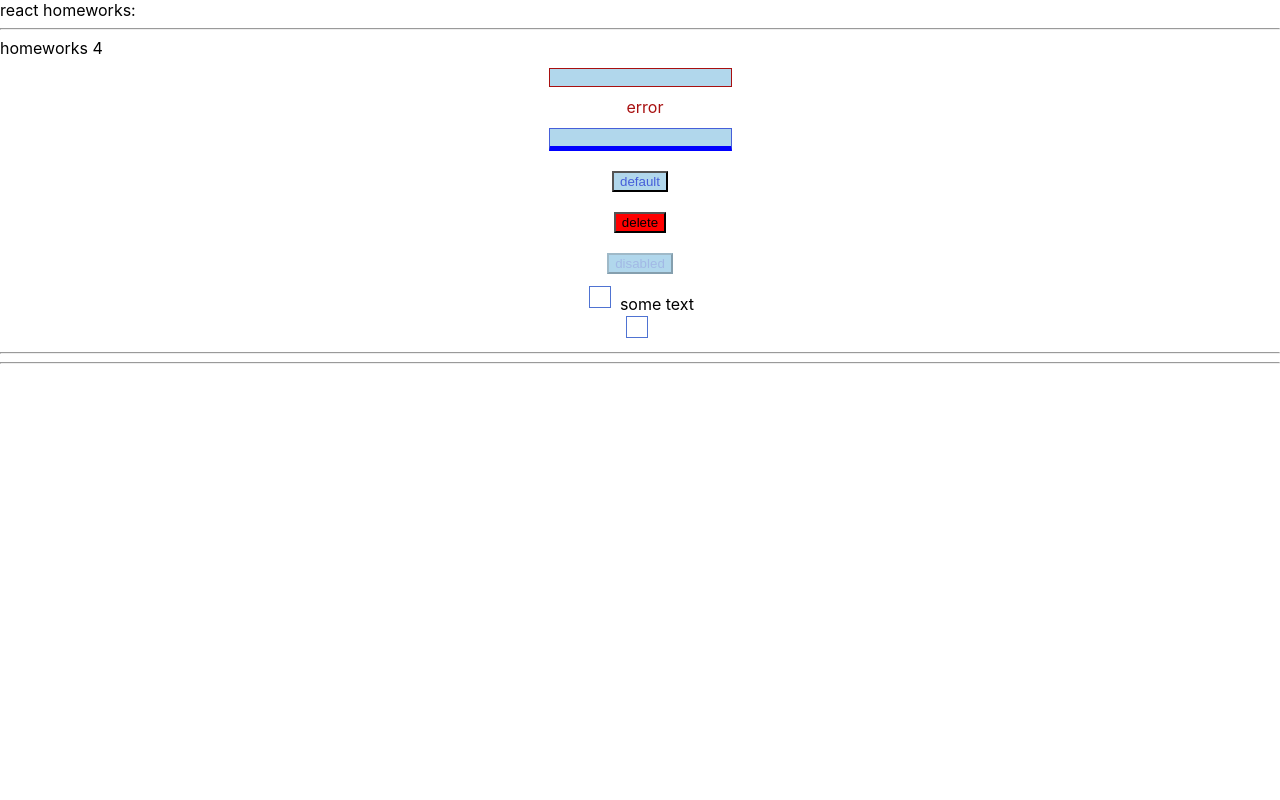
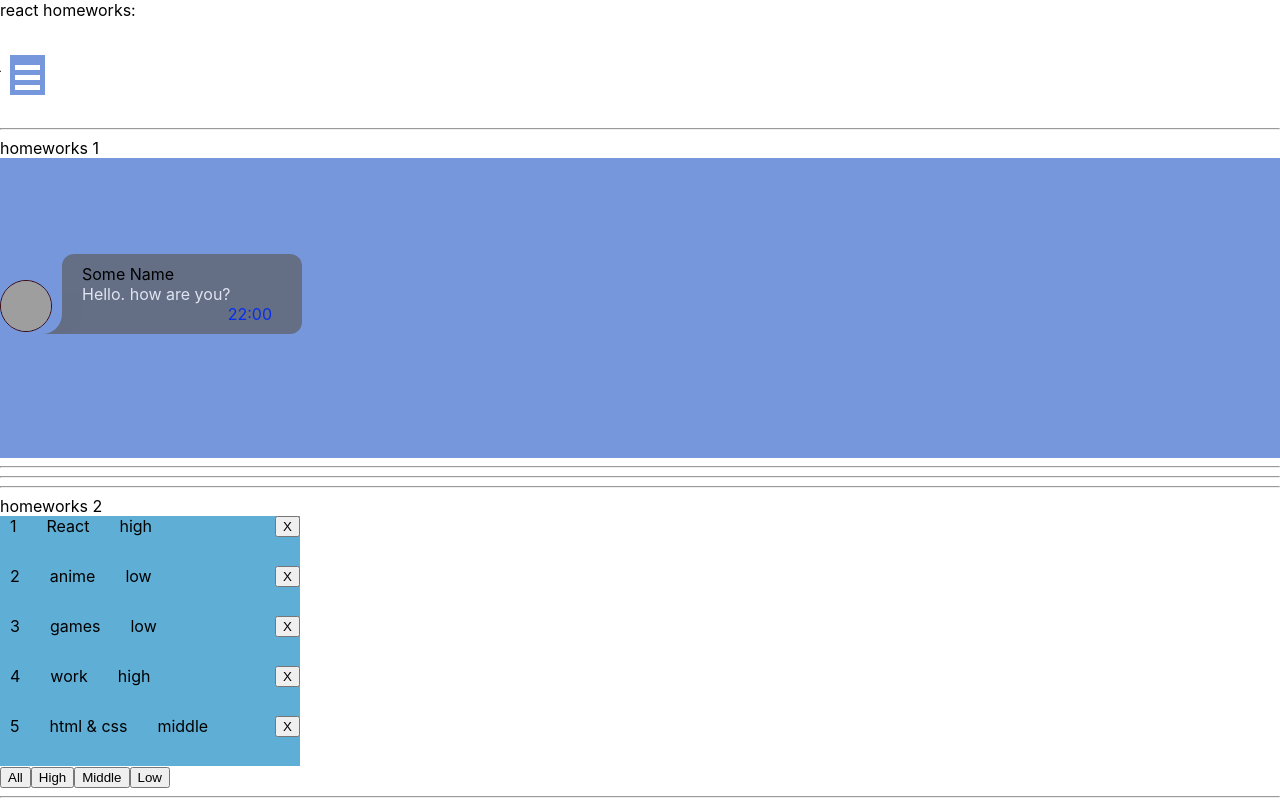
Before and after one commit to Alex-Fes/homework-by-ignat, a React (Create React App) app: page /#/pre-junior in a window 1280 px wide. Shown: the top 800 px of the page. Built offline with nearby package versions, Linux system fonts and the light colour scheme; grey boxes are pictures that could not be loaded.

Commit message:
begin HW5

```diff
--- a/src/p1-main/m1-ui/u1-app/App.tsx
+++ b/src/p1-main/m1-ui/u1-app/App.tsx
@@ -1,9 +1,6 @@
 import React from 'react'
 import s from './App.module.css'
-import HW1 from '../../../p2-homeworks/h1/HW1'
-import HW2 from "../../../p2-homeworks/h2/HW2";
-import HW3 from "../../../p2-homeworks/h3/HW3";
-import HW4 from "../../../p2-homeworks/h4/HW4";
+import HW5 from "../../../p2-homeworks/h5-rrd-v6/HW5";
 
 function App() {
     return (
@@ -12,8 +9,8 @@ function App() {
             {/*<HW1/>*/}
             {/*<HW2/>*/}
             {/*<HW3/>*/}
-            <HW4/>
-            {/*<HW5/>*/}
+            {/*<HW4/>*/}
+            <HW5/>
 
         </div>
     )
--- a/src/p2-homeworks/h4/HW4.tsx
+++ b/src/p2-homeworks/h4/HW4.tsx
@@ -45,8 +45,7 @@ function HW4() {
 
                 <SuperButton
                     red // пропсу с булевым значением не обязательно указывать true
-                    onClick={showAlert}
-                >
+                    onClick={showAlert}>
                     delete {/*// название кнопки попадёт в children*/}
                 </SuperButton>
 
--- a/src/p2-homeworks/h4/common/c3-SuperCheckbox/SuperCheckbox.module.css
+++ b/src/p2-homeworks/h4/common/c3-SuperCheckbox/SuperCheckbox.module.css
@@ -3,16 +3,18 @@
     width: 20px;
     height: 20px;
     margin-right: 10px;
-    outline: #4f73d2 solid 1px;
+    outline: #1b1d23 solid 1px;
 
 }
 .checkbox:checked{
     appearance: none;
     background-image: url('checked.png');
-    background-color: #b1d7ec;
+    background-color: #f1f3f5;
+    background-size: contain;
+
 }
 .checkbox:focus {
-    outline: #4f73d2 solid 1px;
+    outline: #1b1d23 solid 1px;
 }
 .spanClassName {
 
--- a/src/p2-homeworks/h4/common/c3-SuperCheckbox/SuperCheckbox.tsx
+++ b/src/p2-homeworks/h4/common/c3-SuperCheckbox/SuperCheckbox.tsx
@@ -21,7 +21,6 @@ const SuperCheckbox: React.FC<SuperCheckboxPropsType> = (
 ) => {
     const onChangeCallback = (e: ChangeEvent<HTMLInputElement>) => {
         onChange && onChange(e)
-
         onChangeChecked && onChangeChecked(e.currentTarget.checked)
     }
 
--- a/src/p2-homeworks/h5-rrd-v6/HW5.tsx
+++ b/src/p2-homeworks/h5-rrd-v6/HW5.tsx
@@ -1,18 +1,19 @@
 import React from 'react'
 import Header from './Header'
 import Pages from './Pages'
+import {HashRouter} from "react-router-dom";
 
 function HW5() {
     return (
         <div>
             {/*в gh-pages лучше работает HashRouter*/}
-            {/*<HashRouter>*/}
+            <HashRouter>
 
             <Header/>
 
             <Pages/>
 
-            {/*</HashRouter>*/}
+            </HashRouter>
         </div>
     )
 }
--- /dev/null
+++ b/src/p2-homeworks/h5-rrd-v6/Header.module.css
@@ -0,0 +1,110 @@
+.main {
+    padding: 20px;
+    /*display: flex;*/
+
+}
+
+.nav {
+    padding: 10px;
+    display: block;
+
+}
+
+.item a {
+    padding: 10px;
+    color: #171616;
+    text-decoration: none;
+}
+
+/*.item a.active {*/
+/*    color: gold;*/
+/*}*/
+
+.hiddenMenuTicker {
+    display: none;
+
+}
+
+.hiddenMenu {
+    display: flex;
+    position: relative;
+    overflow-x: hidden;
+    list-style: none;
+    padding: 10px;
+    margin: 0;
+    box-sizing: border-box;
+    width: auto;
+    background-color: #fff;
+    height: auto;
+    top: 0;
+    left: -320px;
+    transition: left .2s;
+    z-index: 2;
+    -webkit-transform: translateZ(0);
+    -webkit-backface-visibility: hidden;
+}
+
+.btnMenu {
+    color: #fff;
+    background-color: #7697dc;
+    padding: 5px;
+    position: absolute;
+    top: 55px;
+    left: 10px;
+    cursor: pointer;
+    transition: left .23s;
+    z-index: 3;
+    width: 25px;
+    -webkit-transform: translateZ(0);
+    -webkit-backface-visibility: hidden;
+}
+
+.btnMenu span {
+    display: block;
+    height: 5px;
+    background-color: #fff;
+    margin: 5px 0 0;
+    transition: all .1s linear .23s;
+    position: relative;
+}
+
+/*.btnMenuSpan {*/
+/*    display: block;*/
+/*    height: 5px;*/
+/*    background-color: #fff;*/
+/*    margin: 5px 0 0;*/
+/*    transition: all .1s linear .23s;*/
+/*    position: relative;*/
+/*}*/
+
+.first {
+    margin-top: 0;
+}
+
+.second {
+
+}
+
+.third {
+
+}
+
+.hiddenMenuTicker:checked ~ .btnMenu {
+    left: 300px;
+}
+
+.hiddenMenuTicker:checked ~ .hiddenMenu {
+    left: -20px;
+}
+
+/*.hiddenMenuTicker:checked ~ .btnMenuSpan first {*/
+/*    -webkit-transform: rotate(45deg);*/
+/*    top: 10px;*/
+/*}*/
+/*.hiddenMenuTicker:checked ~ .btnMenuSpan second {*/
+/*    opacity: 0;*/
+/*}*/
+/*.hiddenMenuTicker:checked ~ .btnMenuSpan third{*/
+/*    -webkit-transform: rotate(-45deg);*/
+/*    top: -10px;*/
+/*}*/
--- a/src/p2-homeworks/h5-rrd-v6/Header.tsx
+++ b/src/p2-homeworks/h5-rrd-v6/Header.tsx
@@ -1,10 +1,24 @@
 import React from 'react'
+import {NavLink} from "react-router-dom";
+import {PATH} from "./Pages";
+import style from "./Header.module.css";
 
 function Header() {
     return (
-        <div>
-            // add NavLinks
-
+        <div className={style.main}>
+            <div className={style.nav}>
+                <input type="checkbox" id="hmt" className={style.hiddenMenuTicker}/>
+                <label className={style.btnMenu} htmlFor="hmt">
+                    <span className={style.first}></span>
+                    <span className={style.second}></span>
+                    <span className={style.third}></span>
+                </label>
+                <nav className={style.hiddenMenu}>
+                    <div className={style.item}><NavLink to={PATH.PRE_JUNIOR}>PRE_JUNIOR</NavLink></div>
+                    <div className={style.item}><NavLink to={PATH.JUNIOR}>JUNIOR</NavLink></div>
+                    <div className={style.item}><NavLink to={PATH.JUNIOR_PLUS}> JUNIOR +</NavLink></div>
+                </nav>
+            </div>
         </div>
     )
 }
--- a/src/p2-homeworks/h5-rrd-v6/Pages.tsx
+++ b/src/p2-homeworks/h5-rrd-v6/Pages.tsx
@@ -1,26 +1,36 @@
 import React from 'react'
+import {Navigate, Route, Routes} from "react-router-dom";
+import PreJunior from "./pages/PreJunior";
+import Error404 from "./pages/Error404";
+import Junior from "./pages/Junior";
+import JuniorPlus from "./pages/Junior-plus";
 
 export const PATH = {
     PRE_JUNIOR: '/pre-junior',
-    // add paths
+    JUNIOR: '/junior',
+    JUNIOR_PLUS: '/junior+'
 }
 
 function Pages() {
     return (
         <div>
             {/*Routes выбирает первый подходящий роут*/}
-            {/*<Routes>*/}
+            <Routes>
 
                 {/*в начале мы попадаем на страницу '/' и переходим сразу на страницу PRE_JUNIOR*/}
-                {/*<Route path={'/'} element={<Navigate to={PATH.PRE_JUNIOR}/>}/>*/}
+                <Route path={'/'} element={<Navigate to={PATH.PRE_JUNIOR}/>}/>
+                <Route path={PATH.PRE_JUNIOR} element={<PreJunior/>}/>
 
-                {/*<Route path={PATH.PRE_JUNIOR} element={<PreJunior/>}/>*/}
-                // add routes
+                <Route path={'/'} element={<Navigate to={PATH.JUNIOR}/>}/>
+                <Route path={PATH.JUNIOR} element={<Junior/>}/>
+
+                <Route path={'/'} element={<Navigate to={PATH.JUNIOR_PLUS}/>}/>
+                <Route path={PATH.JUNIOR_PLUS} element={<JuniorPlus/>}/>
 
                 {/*он отрисуется если пользователь захочет попасть на несуществующую страницу*/}
-                {/*<Route path={'/*'} element={<Error404/>}/>*/}
+                <Route path={'/*'} element={<Error404/>}/>
 
-            {/*</Routes>*/}
+            </Routes>
         </div>
     )
 }
--- /dev/null
+++ b/src/p2-homeworks/h5-rrd-v6/pages/Junior-plus.tsx
@@ -0,0 +1,15 @@
+import React from 'react'
+
+
+function JuniorPlus() {
+    return (
+        <div>
+            {/*<HW12/>*/}
+
+
+
+        </div>
+    )
+}
+
+export default JuniorPlus
--- /dev/null
+++ b/src/p2-homeworks/h5-rrd-v6/pages/Junior.tsx
@@ -0,0 +1,17 @@
+import React from 'react'
+
+
+function Junior() {
+    return (
+        <div>
+            {/*<HW7/>*/}
+            {/*<HW8/>*/}
+            {/*<HW9/>*/}
+            {/*<HW10/>*/}
+            {/*<HW11/>*/}
+
+        </div>
+    )
+}
+
+export default Junior
```
Also changed, not shown: package.json (+8 -1 lines), 2 other files (tests, documents, lock files or other folders).
